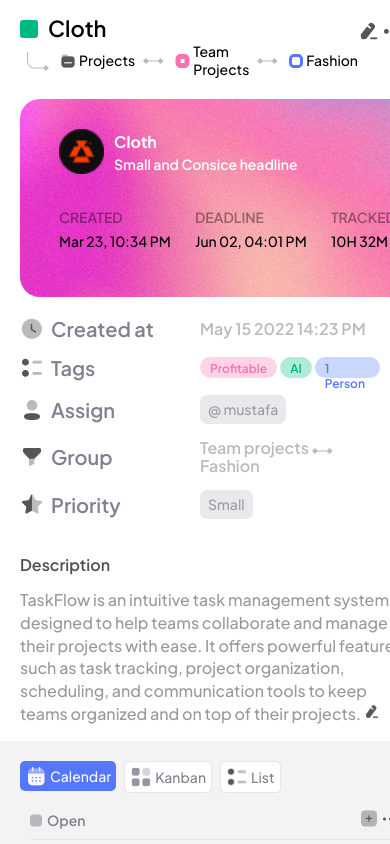
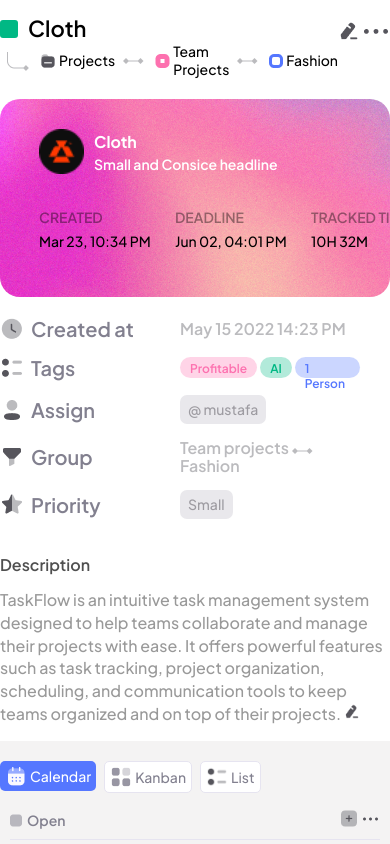
Before and after one commit to Chukwuebukaray/Task-Flow, a React (Vite) app: page / in a window 390 px wide. Shown: the top 844 px of the page. Built offline with nearby package versions, Linux system fonts and the light colour scheme.

Commit message:
update Calendar

```diff
--- a/src/App.css
+++ b/src/App.css
@@ -9,11 +9,6 @@
   flex: 1;
   display: flex;
   flex-direction: column;
+  align-items: center;
   max-width: calc(100vw - sidebarWidth - rightMenuWidth);
 }
-
-@media (max-width: 500px) {
-  .element{
-    /* flex-direction: column;     */
-  }
-}
```
